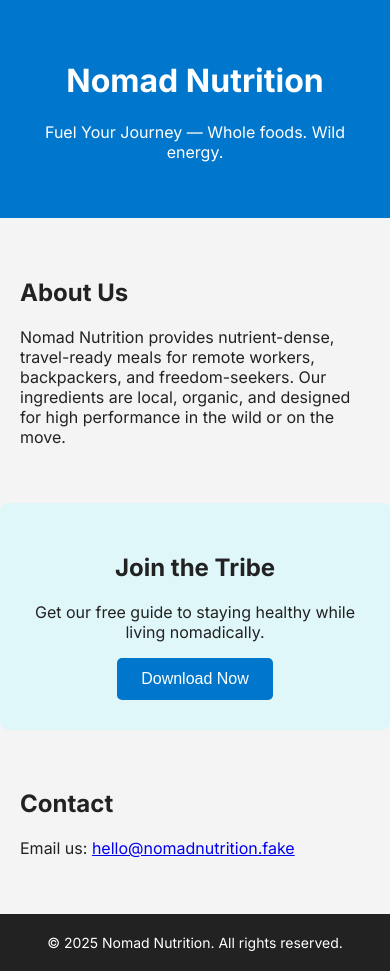
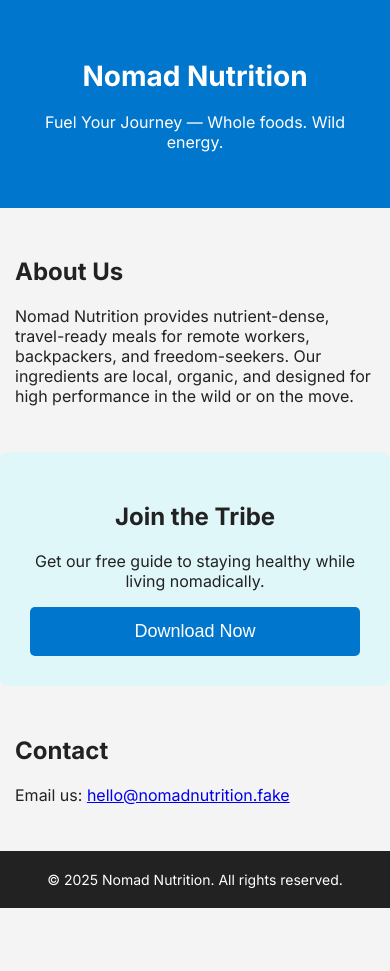
Before and after one commit to Chris-Horne/landing-page-nomad-nutrition, a plain HTML site: page index.html in a window 390 px wide. After the commit the page ends 908 px from the top, so only its background shows below. Drawn offline with Linux system fonts and the light colour scheme.

Commit message:
Refined styles and added media queries for better mobile layout and button scaling

```diff
--- a/index.html
+++ b/index.html
@@ -13,23 +13,27 @@
     background-color: #f4f4f4;
     color: #222;
   }
+
   header {
     background-color: #0077cc;
     color: white;
     padding: 40px 20px;
     text-align: center;
   }
+
   section {
     padding: 40px 20px;
     max-width: 800px;
     margin: auto;
   }
+
   .cta {
     background-color: #e0f7fa;
     padding: 30px;
     border-radius: 8px;
     text-align: center;
   }
+
   .cta button {
     background-color: #0077cc;
     color: white;
@@ -38,7 +42,13 @@
     font-size: 16px;
     border-radius: 5px;
     cursor: pointer;
+    transition: background 0.3s ease;
   }
+
+  .cta button:hover {
+    background-color: #005fa3;
+  }
+
   footer {
     background-color: #222;
     color: white;
@@ -46,7 +56,23 @@
     padding: 20px;
     font-size: 14px;
   }
+
+  /* Mobile Responsive Adjustments */
+  @media (max-width: 600px) {
+    header h1 {
+      font-size: 28px;
+    }
+    .cta button {
+      width: 100%;
+      font-size: 18px;
+      padding: 14px;
+    }
+    section {
+      padding: 30px 15px;
+    }
+  }
 </style>
+
 </head>
 <body>
 
```
Lines whose indentation alone changed are shown as unchanged.
